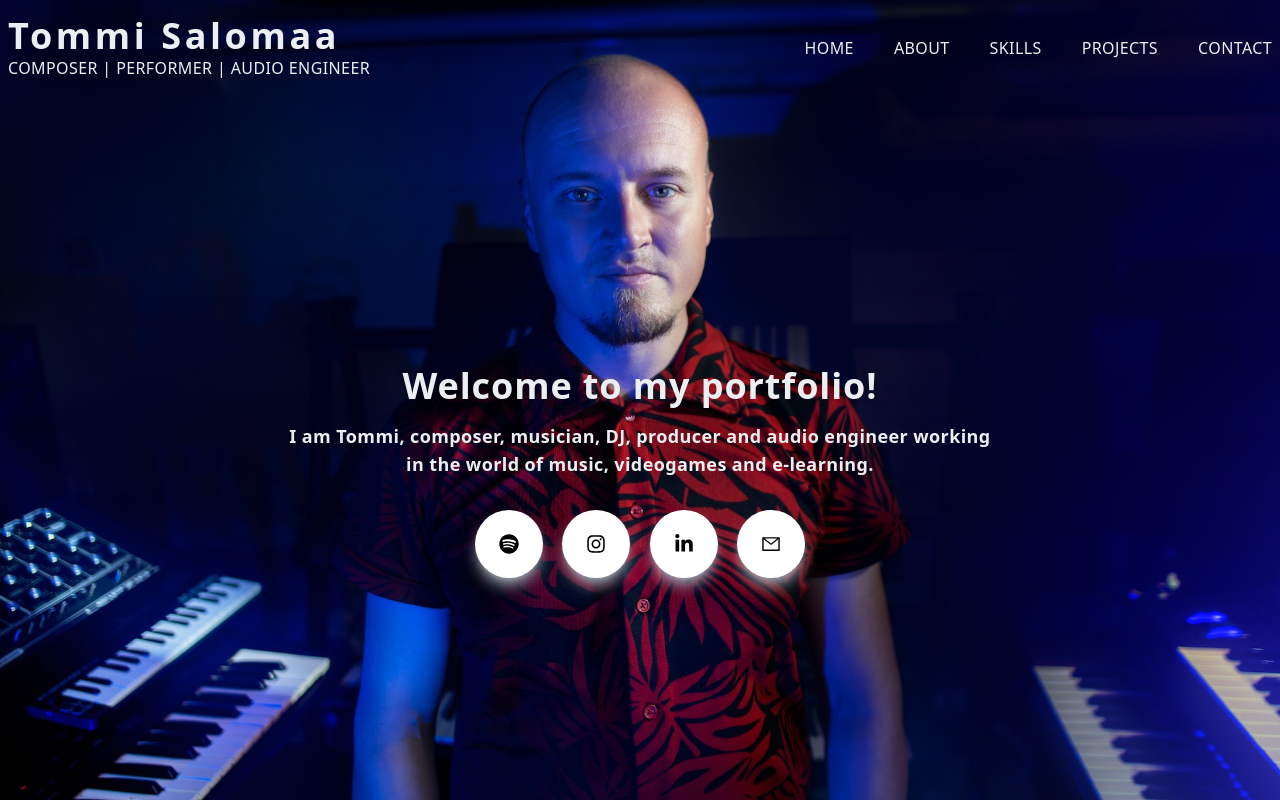
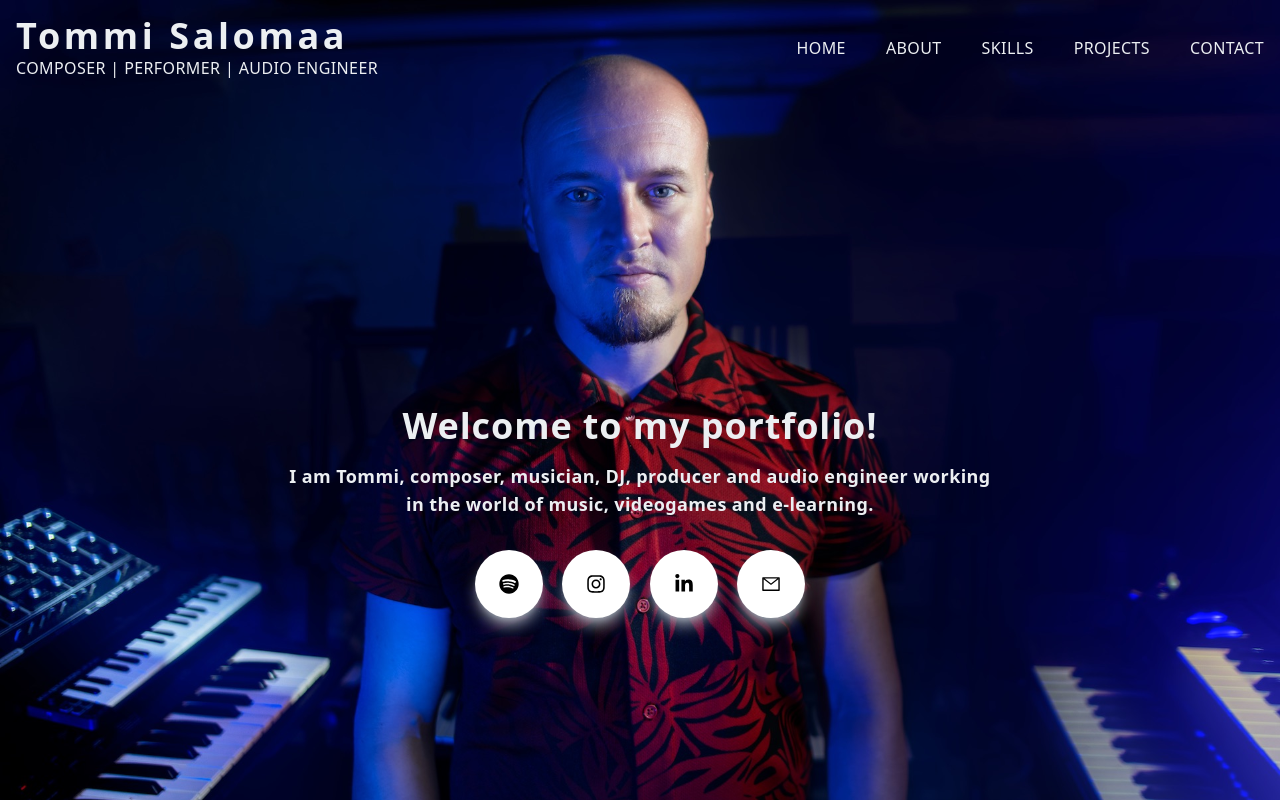
Before and after one commit to salomt/portfolio2023, a Next.js app: page / in a window 1280 px wide. Shown: the top 800 px of the page. Built offline with nearby package versions, Linux system fonts and the light colour scheme.

Commit message:
fixes to navbar and smooth scrolling added

```diff
--- a/src/components/Main.jsx
+++ b/src/components/Main.jsx
@@ -4,7 +4,7 @@ import {FaLinkedinIn, FaSpotify, FaInstagram} from 'react-icons/fa'
 
 const Main = () => {
     return (
-        <div className='w-full h-screen text-center'>
+        <div id='home' className='pt-60 w-full h-screen text-center'>
             <div className='max-w-[1240px] w-full h-full mx-auto flex justify-center items-center'>
                 <div>
                     <p className='text-xl sm:text-2xl md:text-4xl font-bold tracking-wide'>Welcome to my portfolio!</p>
--- a/src/components/Navbar.jsx
+++ b/src/components/Navbar.jsx
@@ -1,4 +1,4 @@
-import React, {useState} from 'react'
+import React, {useState, useEffect} from 'react'
 import Image from 'next/image'
 import Link from 'next/link'
 import {AiOutlineClose, AiOutlineMenu, AiOutlineMail} from 'react-icons/ai'
@@ -8,21 +8,36 @@ import {FaLinkedinIn, FaSpotify, FaInstagram} from 'react-icons/fa'
 const Navbar = () => {
 
     const [nav, setNav] = useState(false)
+    const [shadow, setShadow] = useState(false)
 
     const handleNav = () => {
         setNav(!nav)
     }
 
+useEffect( () => {
+    const handleShadow = () => {
+        if (window.scrollY >= 90) {
+            setShadow(true)
+        } else {
+            setShadow(false)
+        }
+    }
+    window.addEventListener('scroll', handleShadow)
+}, [])
+
+
     return (
-        <div className='fixed-w-full h-20 z-[100] pt-4'>
-            <div className='flex justify-between items-center w-full px2 2xl:px-16 fixed'>
-                <div className='pl-2'>
+        <div className={shadow
+                        ? 'bg-blue-700 bg-opacity-20 fixed w-full h-24 z-[100] pt-4 shadow-xl ease-in-out duration-500'
+                        : 'fixed w-full h-24 z-[100] pt-4 ease-in-out duration-500'}>
+            <div className='flex justify-between items-center w-full px2 2xl:px-16 fixed '>
+                <div className='pl-4'>
                     <h2 className=''>Tommi Salomaa</h2>
                     <p>COMPOSER | PERFORMER | AUDIO ENGINEER</p>
                 </div>
                 <div>
-                    <ul className='hidden md:flex pr-2'>
-                        <Link href='/'>
+                    <ul className='hidden md:flex pr-4'>
+                        <Link href='#home'>
                             <li className='ml-10 uppercase hover:border-b'>home</li>
                         </Link>
                         <Link href='#about'>
@@ -63,7 +78,7 @@ const Navbar = () => {
                     </div>
                     <div className='py-4 flex flex-col'>
                         <ul className='text-black uppercase'>
-                            <Link href='/' onClick={handleNav}>
+                            <Link href='#home' onClick={handleNav}>
                                 <li className='py-4 text-sm'>home</li>
                             </Link>
                             <Link href='#about' onClick={handleNav}>
--- a/src/styles/globals.css
+++ b/src/styles/globals.css
@@ -2,7 +2,14 @@
 @tailwind components;
 @tailwind utilities;
 
+
 @layer base {
+
+  html {
+    --scroll-behavior: smooth!important;
+    scroll-behavior: smooth!important;
+  }
+
   body {
     @apply bg-tommi-bk bg-auto bg-cover bg-no-repeat bg-fixed bg-top text-[#eceff2] tracking-wide
   }
```
